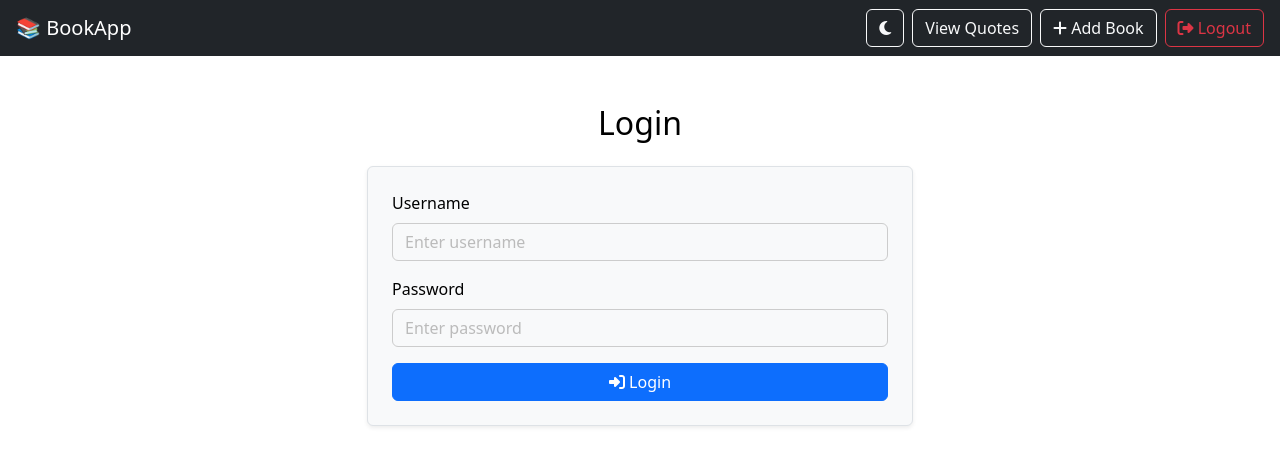
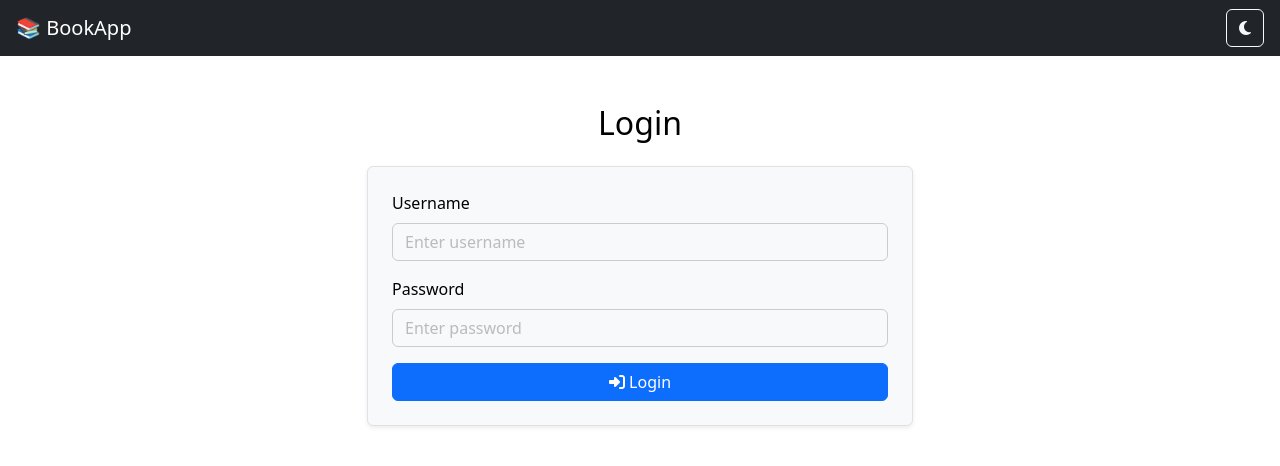
Before and after one commit to RehasLiamsi/BookApp, an Angular app in the folder BookApi_frontend/: page /login in a window 1280 px wide. Shown: the top 466 px of the page. Built offline with nearby package versions, Linux system fonts and the light colour scheme.

Commit message:
Transfer banner components into different components

```diff
--- a/BookApi_frontend/src/app/components/banner/banner.component.html
+++ b/BookApi_frontend/src/app/components/banner/banner.component.html
@@ -1,7 +1,10 @@
-<nav class="navbar navbar-expand-lg navbar-dark bg-dark px-3">
+<nav class="navbar navbar-expand-lg navbar-dark bg-dark px-3 w-100">
+  <!-- Logo -->
   <a class="navbar-brand" routerLink="/books">📚 BookApp</a>
 
-  <button class="navbar-toggler"
+  <!-- Toggler (only visible when logged in) -->
+  <button *ngIf="isLoggedIn()"
+          class="navbar-toggler"
           type="button"
           data-bs-toggle="collapse"
           data-bs-target="#navbarMenu"
@@ -11,29 +14,16 @@
     <span class="navbar-toggler-icon"></span>
   </button>
 
-  <div class="collapse navbar-collapse mt-3 mt-lg-0" id="navbarMenu">
-    <ul class="navbar-nav ms-auto d-flex flex-column flex-lg-row align-items-start align-items-lg-center gap-3 gap-lg-2">
-      <li class="nav-item">
-        <button class="btn btn-outline-light" (click)="toggleTheme()">
-          <i class="fas" [ngClass]="isDarkMode ? 'fa-sun' : 'fa-moon'"></i>
-        </button>
-      </li>
-      <li class="nav-item">
-        <a class="btn btn-outline-light" [routerLink]="toggleLink">
-          {{ toggleLabel }}
-        </a>
-      </li>
-      <li class="nav-item">
-        <a class="btn btn-outline-light" routerLink="/books/new">
-          <i class="fas fa-plus"></i> Add Book
-        </a>
-      </li>
-      <li class="nav-item">
-        <button class="btn btn-outline-danger" (click)="logout()">
-          <i class="fas fa-sign-out-alt"></i> Logout
-        </button>
-      </li>
-    </ul>
+  <!-- Right-aligned items -->
+  <div class="ms-auto d-flex align-items-center gap-2">
+
+
+    <!-- Theme Toggle Button -->
+    <app-theme-toggle></app-theme-toggle>
   </div>
 
+  <!-- Collapsible Navbar (only visible when logged in) -->
+  <div *ngIf="isLoggedIn()" class="collapse navbar-collapse mt-3 mt-lg-0 justify-content-end" id="navbarMenu">
+    <app-navbar></app-navbar>
+  </div>
 </nav>
--- a/BookApi_frontend/src/app/components/banner/banner.component.ts
+++ b/BookApi_frontend/src/app/components/banner/banner.component.ts
@@ -1,11 +1,14 @@
 import { Component, OnInit } from '@angular/core';
 import { CommonModule } from '@angular/common';
 import { Router, RouterModule } from '@angular/router';
+import { NavbarComponent } from '../navbar/navbar.component';
+import { ThemeToggleComponent } from '../theme-toggle/theme-toggle.component';
+
 
 @Component({
   selector: 'app-banner',
   standalone: true,
-  imports: [CommonModule, RouterModule],
+  imports: [CommonModule, RouterModule, NavbarComponent, ThemeToggleComponent],
   templateUrl: './banner.component.html',
 })
 export class BannerComponent implements OnInit {
@@ -15,40 +18,27 @@ export class BannerComponent implements OnInit {
   ngOnInit(): void {
     const saved = localStorage.getItem('theme');
     if (saved === 'dark') {
-      this.setDarkMode(true);
+      document.documentElement.classList.add('dark');
     }
   }
 
-  toggleTheme(): void {
-    this.isDarkMode = !this.isDarkMode;
-    this.setDarkMode(this.isDarkMode);
-  }
-
-  private setDarkMode(enabled: boolean): void {
-    const body = document.body;
-    if (enabled) {
-      body.classList.add('dark-theme');
-      localStorage.setItem('theme', 'dark');
-    } else {
-      body.classList.remove('dark-theme');
-      localStorage.setItem('theme', 'light');
-    }
-  }
-
-  logout() {
-    localStorage.removeItem('token');
-    this.router.navigate(['/']);
+  isLoggedIn(): boolean {
+    return !!localStorage.getItem('token');
   }
 
   isOnQuotesPage(): boolean {
     return this.router.url === '/quotes';
   }
 
-  get toggleLabel(): string {
-    return this.isOnQuotesPage() ? 'View Books' : 'View Quotes';
+  private setDarkMode(enabled: boolean): void {
+    const html = document.documentElement;
+    if (enabled) {
+      html.classList.add('dark');
+      localStorage.setItem('theme', 'dark');
+    } else {
+      html.classList.remove('dark');
+      localStorage.setItem('theme', 'light');
+    }
   }
 
-  get toggleLink(): string {
-    return this.isOnQuotesPage() ? '/books' : '/quotes';
-  }
 }
--- /dev/null
+++ b/BookApi_frontend/src/app/components/navbar/navbar.component.html
@@ -0,0 +1,17 @@
+<ul class="navbar-nav ms-auto d-flex flex-column flex-lg-row align-items-start align-items-lg-center gap-3 gap-lg-2">
+  <li class="nav-item">
+    <a class="btn btn-outline-light" [routerLink]="toggleLink">
+      {{ toggleLabel }}
+    </a>
+  </li>
+  <li class="nav-item">
+    <a class="btn btn-outline-light" routerLink="/books/new">
+      <i class="fas fa-plus"></i> Add Book
+    </a>
+  </li>
+  <li class="nav-item">
+    <button class="btn btn-outline-danger" (click)="logout()">
+      <i class="fas fa-sign-out-alt"></i> Logout
+    </button>
+  </li>
+</ul>
--- /dev/null
+++ b/BookApi_frontend/src/app/components/navbar/navbar.component.ts
@@ -0,0 +1,26 @@
+import { CommonModule } from "@angular/common";
+import { Component } from "@angular/core";
+import { Router, RouterModule } from "@angular/router";
+
+@Component({
+  selector: 'app-navbar',
+  templateUrl: './navbar.component.html',
+  standalone: true,
+  imports: [CommonModule, RouterModule]
+})
+export class NavbarComponent {
+  constructor(private router: Router) { }
+
+  logout(): void {
+    localStorage.removeItem('token');
+    this.router.navigate(['/']);
+  }
+
+  get toggleLabel(): string {
+    return this.router.url === '/quotes' ? 'View Books' : 'View Quotes';
+  }
+
+  get toggleLink(): string {
+    return this.router.url === '/quotes' ? '/books' : '/quotes';
+  }
+}
--- /dev/null
+++ b/BookApi_frontend/src/app/components/theme-toggle/theme-toggle.component.html
@@ -0,0 +1,3 @@
+<button class="btn btn-outline-light" (click)="toggleTheme()">
+  <i class="fas" [ngClass]="isDarkMode ? 'fa-sun' : 'fa-moon'"></i>
+</button>
--- /dev/null
+++ b/BookApi_frontend/src/app/components/theme-toggle/theme-toggle.component.ts
@@ -0,0 +1,36 @@
+import { Component } from '@angular/core';
+import { CommonModule } from '@angular/common';
+
+@Component({
+  selector: 'app-theme-toggle',
+  standalone: true,
+  imports: [CommonModule],
+  templateUrl: './theme-toggle.component.html'
+})
+export class ThemeToggleComponent {
+  isDarkMode = false;
+
+
+  ngOnInit(): void {
+    const saved = localStorage.getItem('theme');
+    if (saved === 'dark') {
+      this.setDarkMode(true);
+    }
+  }
+
+  toggleTheme(): void {
+    this.isDarkMode = !this.isDarkMode;
+    this.setDarkMode(this.isDarkMode);
+  }
+
+  private setDarkMode(enabled: boolean): void {
+    const body = document.body;
+    if (enabled) {
+      body.classList.add('dark-theme');
+      localStorage.setItem('theme', 'dark');
+    } else {
+      body.classList.remove('dark-theme');
+      localStorage.setItem('theme', 'light');
+    }
+  }
+}
```
